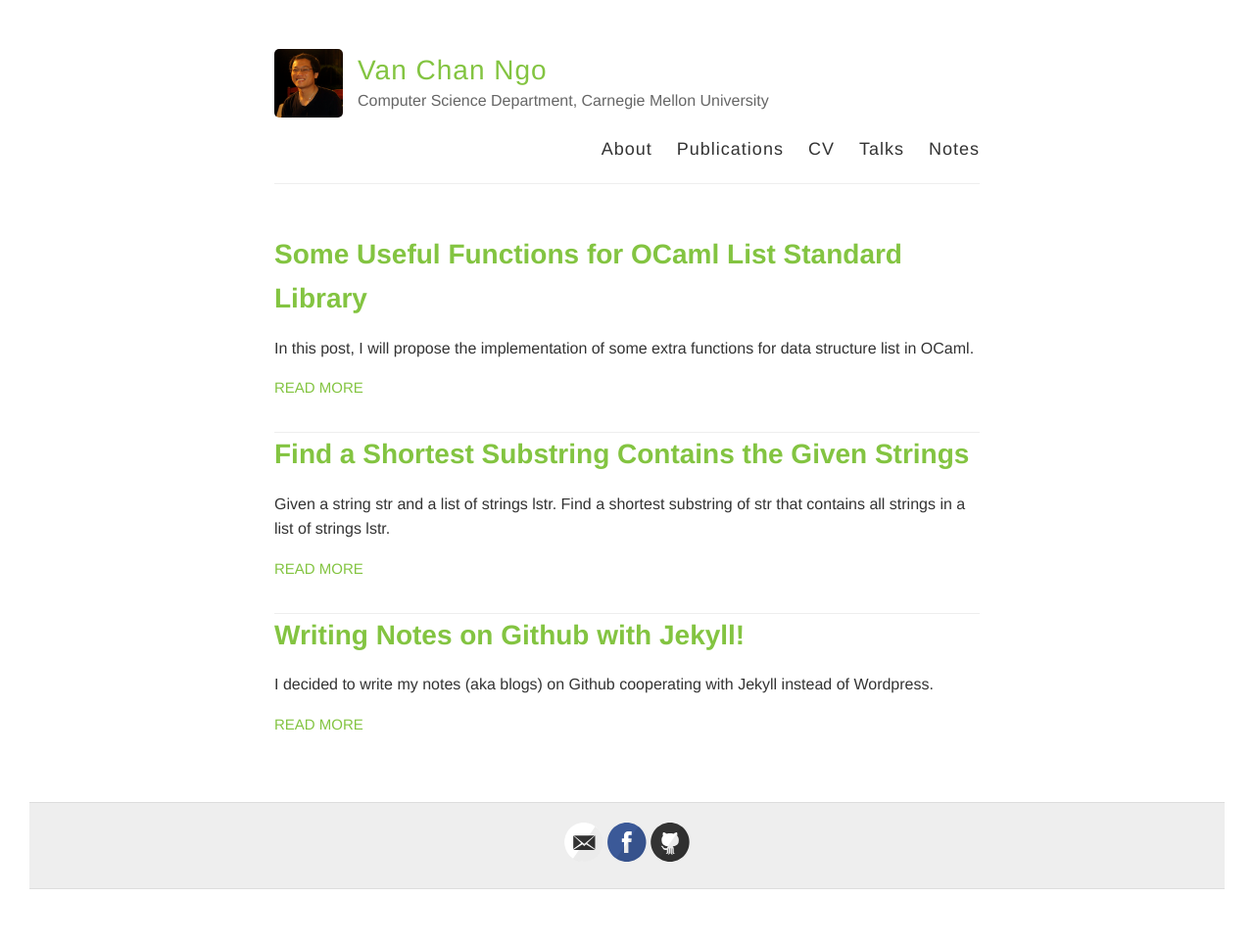
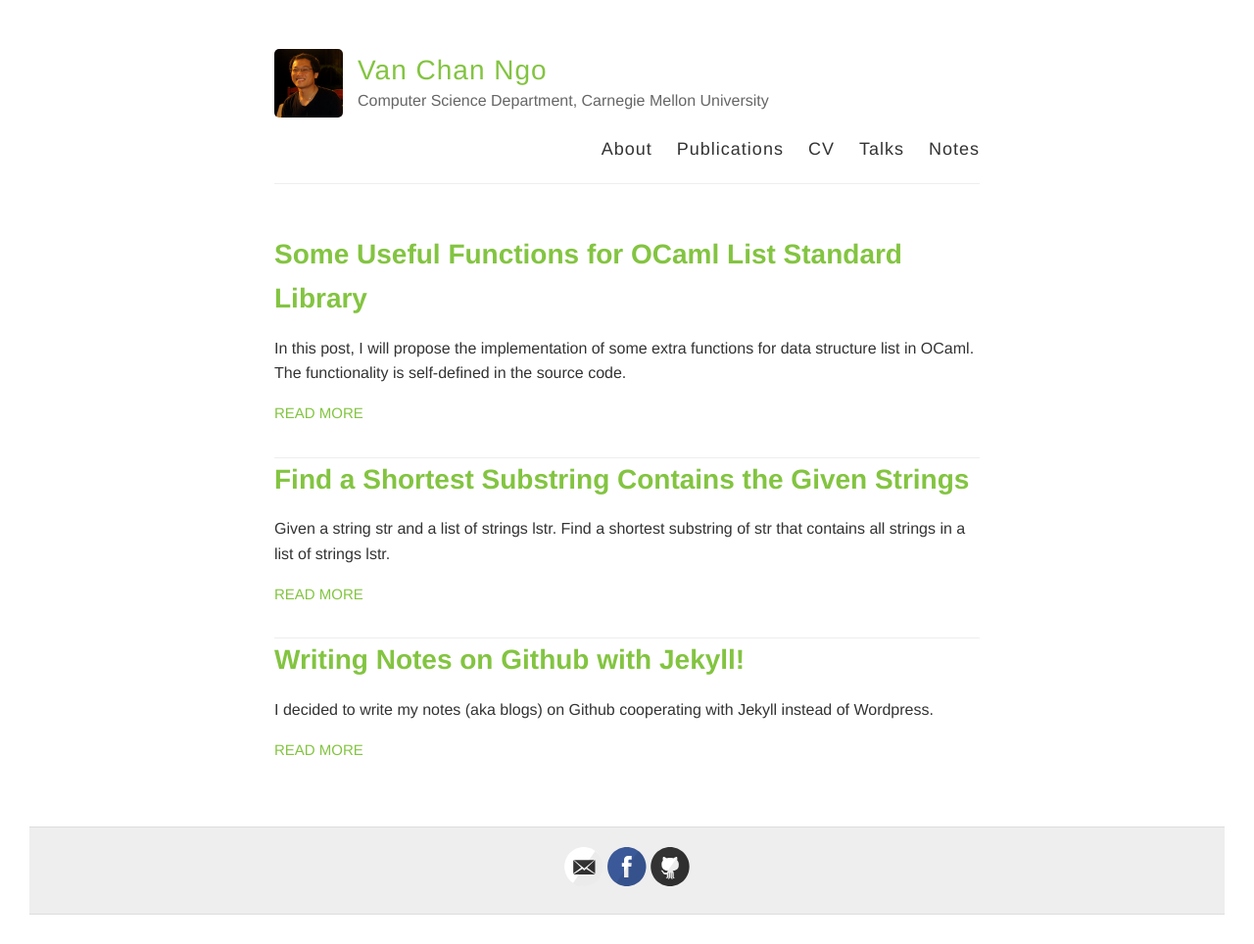
Before and after one commit to channgo2203/channgo2203.github.io, a Jekyll site: the page built from index.html, in a window 1280 px wide. Shown: the whole page at 98% size. Built offline with Jekyll 4.4.1, drawn with Linux system fonts in a browser that asks for light colours; before the commit the page ends 938 px from its top, so only the background shows below that.

Commit message:
Updated 2016-05-23-extralist.md

```diff
--- a/_posts/2016-05-23-extralist.md
+++ b/_posts/2016-05-23-extralist.md
@@ -4,8 +4,6 @@
 published: true
 ---
 
-In this post, I will propose the implementation of some extra functions for data structure list in OCaml.
+In this post, I will propose the implementation of some extra functions for data structure list in OCaml. The functionality is self-defined in the source code.
 
-### Prefixes
-
-### Suffixes
+<script src="https://gist.github.com/channgo2203/06879fc427e229a976df1751e2465745.js"></script>
```
